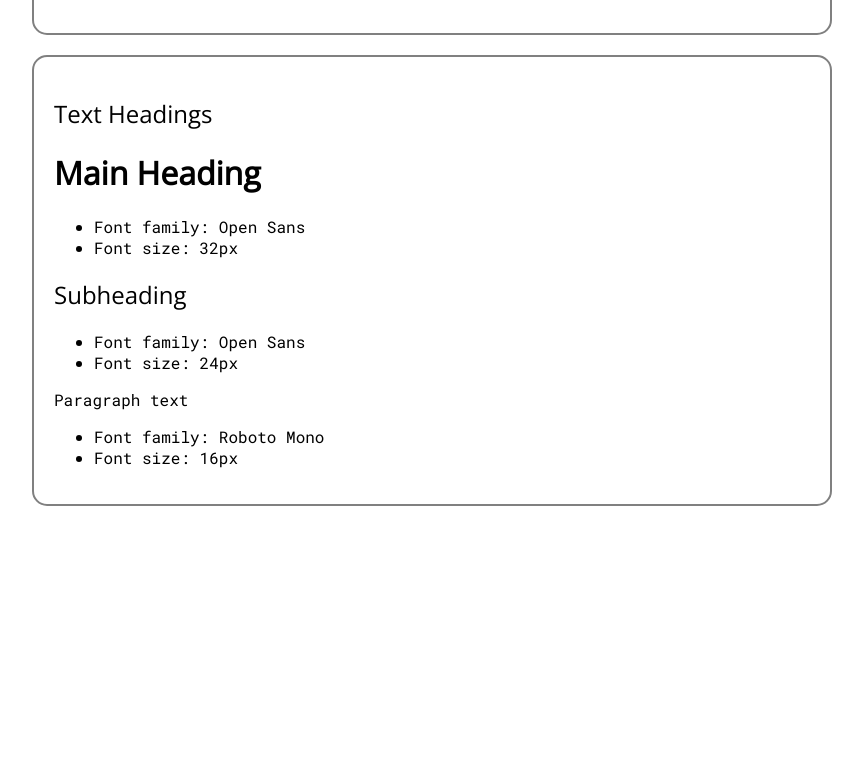
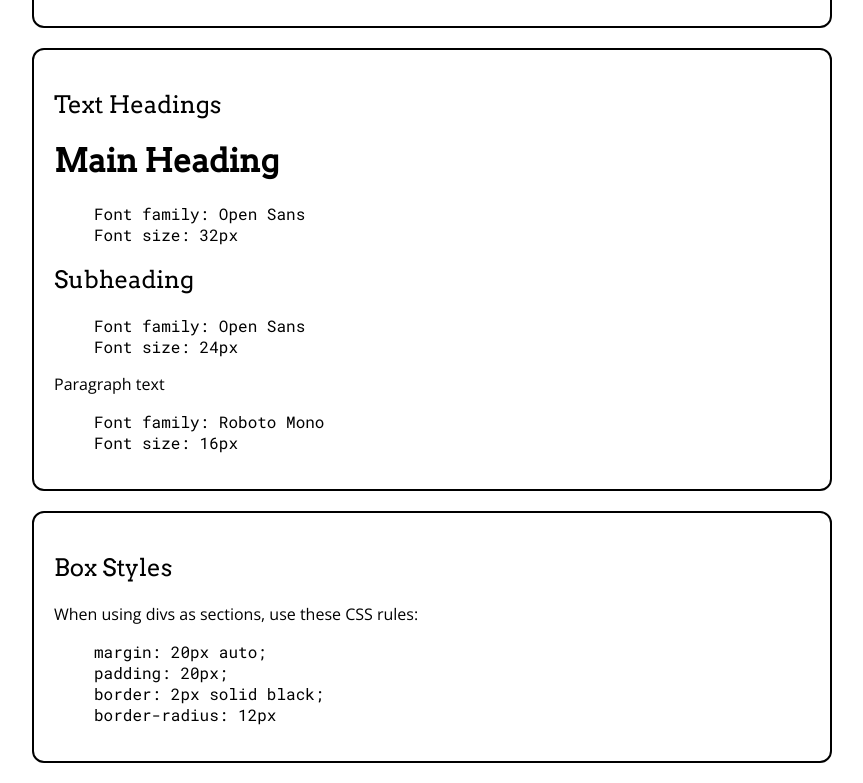
Before and after one commit to LucasVance/website-design-system, a plain HTML site: page index.html in a window 1280 px wide. Shown: the part 940-1723 px from the top of the page, without its empty margins (208-1071 px from the left). Before the commit the page ends 1466 px from the top, so only its background shows below. Drawn offline with nearby package versions, Linux system fonts and the light colour scheme.

Commit message:
Added box styling section

```diff
--- a/index.html
+++ b/index.html
@@ -1,7 +1,7 @@
 <!DOCTYPE html>
 <html lang="en">
     <head>
-        <title>Website Design System</title>
+        <title>Lucas Vance's Website Design System</title>
         <meta charset="UTF-8" />
         <meta name="viewport" content="width=device-width,initial-scale=1" />
         <link
@@ -121,6 +121,19 @@
             </div>
         </div>
 
+        <div class="container">
+            <h2>Box Styles</h2>
+
+            <p>When using divs as sections, use these CSS rules:</p>
+
+            <ul>
+                <li>margin: 20px auto;</li>
+                <li>padding: 20px;</li>
+                <li>border: 2px solid black;</li>
+                <li>border-radius: 12px</li>
+            </ul>
+        </div>
+
         <script src="resources/js/script.js" type="text/javascript"></script>
     </body>
 </html>
--- a/resources/css/styles.css
+++ b/resources/css/styles.css
@@ -6,10 +6,10 @@ body {
 
 /* Box rules */
 .container {
+    margin: 20px auto;
     padding: 20px;
-    border: 2px solid grey;
-    border-radius: 15px;
-    margin: 20px auto;
+    border: 2px solid black;
+    border-radius: 12px;
 }
 
 /* Color display rules */
@@ -21,7 +21,7 @@ body {
     display: inline-block;
     width: 20%;
     text-align: center;
-    border-radius: 15px;
+    border-radius: 12px;
 }
 
 .steel-teal {
@@ -61,18 +61,22 @@ body {
 /* Lower-level element font style rules */
 
 h1 {
-    font-family: "Open Sans", sans-serif;
+    font-family: "Arvo", sans-serif;
     font-weight: 700;
     font-size: 32px;
 }
 
 h2 {
-    font-family: "Open Sans", sans-serif;
+    font-family: "Arvo", sans-serif;
     font-weight: 550;
     font-size: 24px;
 }
 
-p,
+p {
+    font-family: "Open Sans", "Courier New", monospace;
+}
+
 ul {
+    list-style-type: none;
     font-family: "Roboto Mono", "Courier New", monospace;
 }
```
